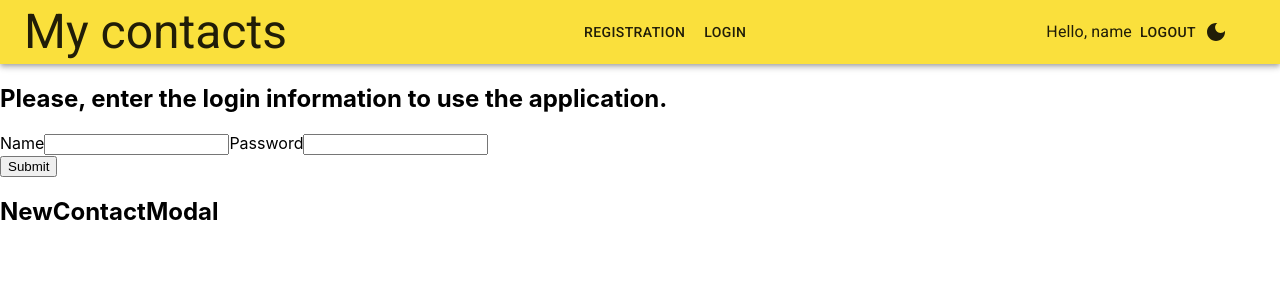
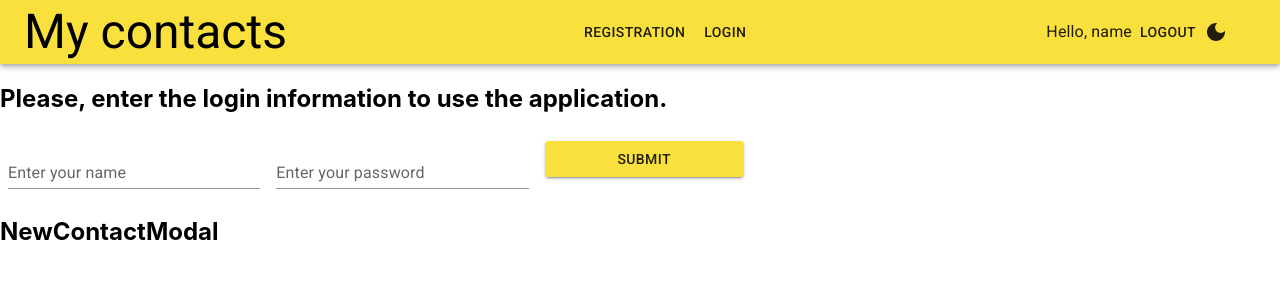
Before and after one commit to AlexanderDmitriev/goit-react-hw-08-phonebook, a React (Create React App) app: page /goit-react-hw-08-phonebook/login in a window 1280 px wide. Shown: the top 300 px of the page. Built offline with nearby package versions, Linux system fonts and the light colour scheme.

Commit message:
Navigation bar in progress

```diff
--- a/src/components/App.jsx
+++ b/src/components/App.jsx
@@ -6,8 +6,6 @@ import ContactsPage from '../pages/ContactsPage';
 import LoginPage from '../pages/LoginPage';
 import { ThemeProvider, createTheme } from '@mui/material/styles';
 import { dark, light } from '../theme';
-import { useDispatch } from 'react-redux';
-import { useAddNewUserMutation } from '../redux/user';
 
 const Navigation = lazy(() => import('./Navigation/Navigation'));
 const RegisterPage = lazy(() => import('../pages/RegisterPage'));
@@ -26,13 +24,7 @@ export const App = () => {
     window.localStorage.setItem('darkTheme', JSON.stringify(isDarkTheme));
   }, [isDarkTheme]);
 
-  ///Create user
-  const dispatch = useDispatch();
-  const [createNewUser /* isSuccess */] = useAddNewUserMutation();
 
-  const registrationUser = ({ name, email, password }) => {
-    dispatch(createNewUser({ name, email, password }));
-  };
 
   return (
     <ThemeProvider theme={isDarkTheme ? createTheme(dark) : createTheme(light)}>
@@ -42,7 +34,7 @@ export const App = () => {
           <Route path="/" element={<StartPage />} />
           <Route path="/contacts" element={<ContactsPage />} />
           <Route path="/login" element={<LoginPage />} />
-          <Route path="/register" element={<RegisterPage onSubmit={registrationUser}/>} />
+          <Route path="/register" element={<RegisterPage />} />
         </Routes>
         <h2>NewContactModal</h2>
       </Suspense>
--- a/src/components/Navigation/Navigation.jsx
+++ b/src/components/Navigation/Navigation.jsx
@@ -7,19 +7,31 @@ import Button from '@mui/material/Button';
 import IconButton from '@mui/material/IconButton';
 import LightModeIcon from '@mui/icons-material/LightMode';
 import DarkModeIcon from '@mui/icons-material/DarkMode';
+import { Link } from '@mui/material';
+import { Link as RouterLink } from 'react-router-dom';
 
 const Navigation = ({ isDark = false, changeTheme }) => {
-
   return (
     <>
       <Box sx={{ flexGrow: 1 }}>
         <AppBar position="static">
           <Toolbar>
-            <Typography variant="h3" component="h1" sx={{ flexGrow: 1 }}>
+            <Link
+              component={RouterLink}
+              to="/"
+              color="secondary"
+              variant="h3"
+              underline="none"
+              sx={{ flexGrow: 1 }}
+            >
               My contacts
-            </Typography>
-            <Button color="inherit">Registration</Button>
-            <Button color="inherit">Login</Button>
+            </Link>
+            <Button component={RouterLink} to="/register" color="inherit">
+              Registration
+            </Button>
+            <Button component={RouterLink} to="/login" color="inherit">
+            Login
+            </Button>
             <Typography
               variant="subtitle1"
               component="p"
--- a/src/pages/LoginPage.jsx
+++ b/src/pages/LoginPage.jsx
@@ -1,20 +1,57 @@
+import { useState } from 'react';
+import * as yup from 'yup';
+import Box from '@mui/material/Box';
+import Button from '@mui/material/Button';
+import TextField from '@mui/material/TextField';
+import { useLoginUserMutation } from '../redux/user';
+
 const LoginPage = () => {
     const loginMessage=`Please, enter the login information to use the application.`;
+
+  const [name, setName] = useState('');
+  const [password, setPassword] = useState('');
+  const [logInUser /* isSuccess */] = useLoginUserMutation();
+
+  const handleSubmit = event => {
+    event.preventDefault();
+    logInUser({ name, password });
+    setName('');
+    setPassword('');
+  };
+
+    //Схема валидации
+    const schema = yup.object().shape({
+      name: yup.string().required(),
+      password: yup.string().required(),
+    });
+
     return (
       <>
         <h2>{loginMessage}</h2>
-        <form>
-        <label>
-        Name
-        <input type="text" name="name" />
-      </label>
-      <label>
-        Password
-        <input type="text" name="password" />
-      </label>
-        </form>
-
-        <button type="submit">Submit</button>
+        <Box
+        component="form"
+        sx={{
+          '& > :not(style)': { m: 1, width: '25ch' },
+        }}
+        validate={schema}
+        onSubmit={handleSubmit}
+      >
+        <TextField
+          id="name"
+          label="Enter your name"
+          variant="standard"
+          onChange={(e) => setName(e.target.value)}
+        />
+        <TextField
+          id="password"
+          label="Enter your password"
+          variant="standard"
+          onChange={(e) => setPassword(e.target.value)}
+        />
+        <Button variant="contained" size="medium" type="submit">
+          Submit
+        </Button>
+      </Box>
       </>
     );
   };
--- a/src/pages/RegisterPage.jsx
+++ b/src/pages/RegisterPage.jsx
@@ -5,7 +5,7 @@ import Button from '@mui/material/Button';
 import TextField from '@mui/material/TextField';
 import * as yup from 'yup';
 
-const RegisterPage = ({ onSubmit }) => {
+const RegisterPage = () => {
   const registrationMessage = `Please, fill out the registration form to use the application.`;
 
   const [name, setName] = useState('');
@@ -37,7 +37,7 @@ const RegisterPage = ({ onSubmit }) => {
         sx={{
           '& > :not(style)': { m: 1, width: '25ch' },
         }}
-        noValidate
+        validate={schema}
         onSubmit={handleSubmit}
       >
         <TextField
--- a/src/redux/authSlice.js
+++ b/src/redux/authSlice.js
@@ -1,29 +1,36 @@
 import { createSlice } from '@reduxjs/toolkit';
 import { persistReducer } from 'redux-persist';
 import storage from 'redux-persist/lib/storage';
+import { usersApi } from './user';
 
-const initialState={
-    user:{name:null,
-    email:null},
-    token:null,
-    isLoggedIn:false
-}
+const initialState = {
+  user: {
+    name: null,
+    email: null,
+  },
+  token: null,
+  isLoggedIn: false,
+};
 
 export const authSlice = createSlice({
   name: 'authification',
   initialState,
-    extraReducers:{},
+  extraReducers: {
+    [usersApi.addNewUser](state, action) {
+      state.user = action.payload.user;
+      state.token = action.payload.token;
+      state.isLoggedIn=true;
+    },
+  },
 });
-
-
 
 const persistConfig = {
   key: 'token',
   storage,
   /* whitelist: ['token'] */
-  }
+};
 
-  export const persistedToken = persistReducer(persistConfig,authSlice.reducer);
+export const persistedToken = persistReducer(persistConfig, authSlice.reducer);
 
 /* export const {token} = authSlice.reducer; */
 
--- a/src/redux/user.js
+++ b/src/redux/user.js
@@ -1,11 +1,11 @@
 import { createApi, fetchBaseQuery } from '@reduxjs/toolkit/query/react';
-import axios from 'axios';
-/* import {BASIC_URL} from '../api/basicData'; */
+/* import axios from 'axios'; */
+import {BASIC_URL} from '../api/basicData';
 
 export const usersApi = createApi({
   reducerPath: 'users',
   baseQuery: fetchBaseQuery({
-    baseUrl: axios.defaults.baseURL,
+    baseUrl: BASIC_URL,
   }),
   tagTypes: ['User'],
   endpoints: builder => ({
@@ -22,11 +22,11 @@ export const usersApi = createApi({
       invalidatesTags: ['User'],
     }),
     loginUser: builder.mutation({
-      query: ({ email, password }) => ({
+      query: ({ name, password }) => ({
         url: `/users/login`,
         method: 'POST',
         body: {
-          email: email,
+          name: name,
           password: password,
         },
       }),
--- a/src/theme.js
+++ b/src/theme.js
@@ -19,6 +19,9 @@ export const light = {
     primary: {
       main: '#FAE03C',
     },
+    secondary: {
+      main: '#000',
+    },
   },
 };
 
@@ -27,6 +30,9 @@ export const dark = {
     mode: "dark",
     primary: {
       main: '#7700ff',
+    },
+    secondary: {
+      main: '#fff',
     },
   },
 };
```
Lines whose indentation alone changed are shown as unchanged.
